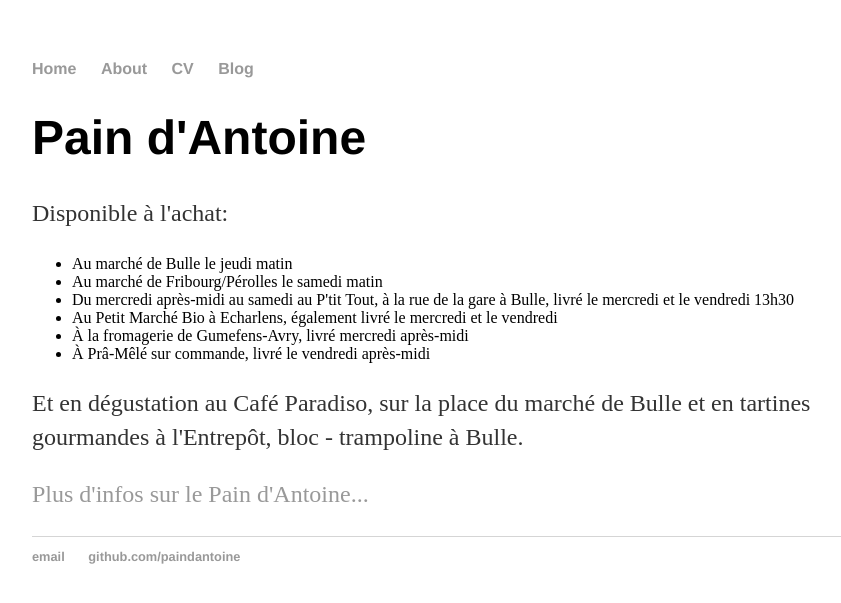
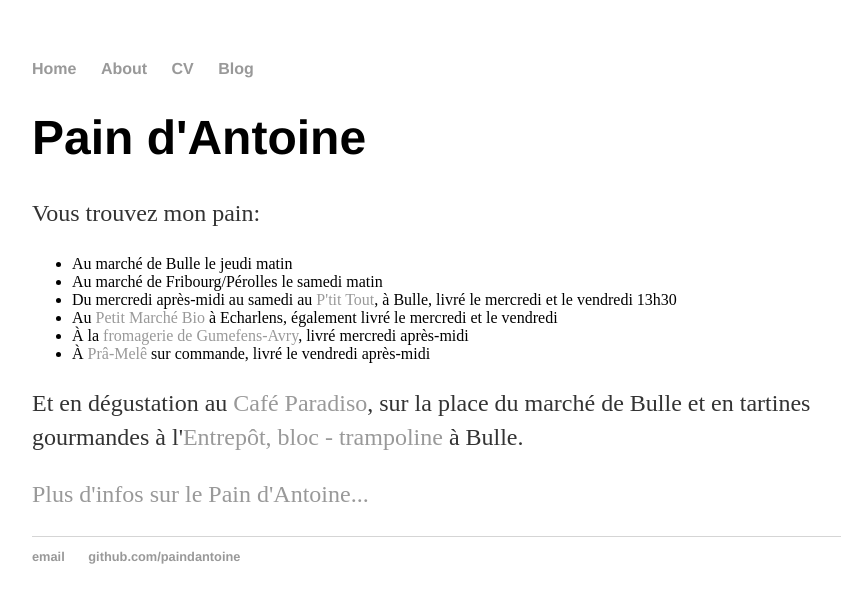
Before and after one commit to paindantoine/paindantoine.github.io, a Jekyll site: the page built from index.html, in a window 1280 px wide. Shown: the top 603 px of the page, without its empty margins (160-1001 px from the left). Built offline with Jekyll 4.4.1, drawn with Linux system fonts in a browser that asks for light colours.

Commit message:
ajouté les liens sur les magasins et restaurents

```diff
--- a/index.html
+++ b/index.html
@@ -4,20 +4,27 @@
 ---
 <div class="blurb">
   <h1>Pain d'Antoine</h1>
-  <p> Disponible à l'achat: </p>
+  <p> Vous trouvez mon pain: </p>
   <ul>
     <li>Au marché de Bulle le jeudi matin</li>
     <li>Au marché de Fribourg/Pérolles le samedi matin</li>
-    <li>Du mercredi après-midi au samedi au P'tit Tout, à la rue de la gare
-      à Bulle, livré le mercredi et le vendredi 13h30</li>
-    <li>Au Petit Marché Bio à Echarlens, également livré le mercredi
-    et le vendredi</li>
-    <li>À la fromagerie de Gumefens-Avry, livré mercredi après-midi</li>
-    <li>À Prâ-Mêlé sur commande, livré le vendredi après-midi</li>
+    <li>Du mercredi après-midi au samedi
+    au <a href="http://epicerie-en-vrac.ch/">P'tit Tout</a>, à Bulle,
+    livré le mercredi et le vendredi 13h30</li>
+    <li>Au <a href="https://www.facebook.com/Petit-March%C3%A9-Bio-1744047619186652">Petit
+    Marché Bio</a> à Echarlens, également livré le mercredi et le
+    vendredi</li>
+    <li>À
+    la <a href="https://www.fromagerie-gumefensavry.com/">fromagerie
+    de Gumefens-Avry</a>, livré mercredi après-midi</li>
+    <li>À <a hreaf="https://www.pra-mele.ch/">Prâ-Melê</a> sur
+    commande, livré le vendredi après-midi</li>
   </ul>
-  <p>Et en dégustation au Café Paradiso, sur la place du marché de
-  Bulle et en tartines gourmandes à l'Entrepôt, bloc - trampoline à
-  Bulle.</p>
+  <p>Et en dégustation
+  au <a href="http://www.xn--caf-paradiso-deb.ch/">Café Paradiso</a>,
+  sur la place du marché de Bulle et en tartines gourmandes à
+  l'<a href="https://www.lentrepot.ch/">Entrepôt, bloc -
+  trampoline</a> à Bulle.</p>
 
   <p><a href="/about">Plus d'infos sur le Pain d'Antoine...</a></p>
 </div><!-- /.blurb -->
```
